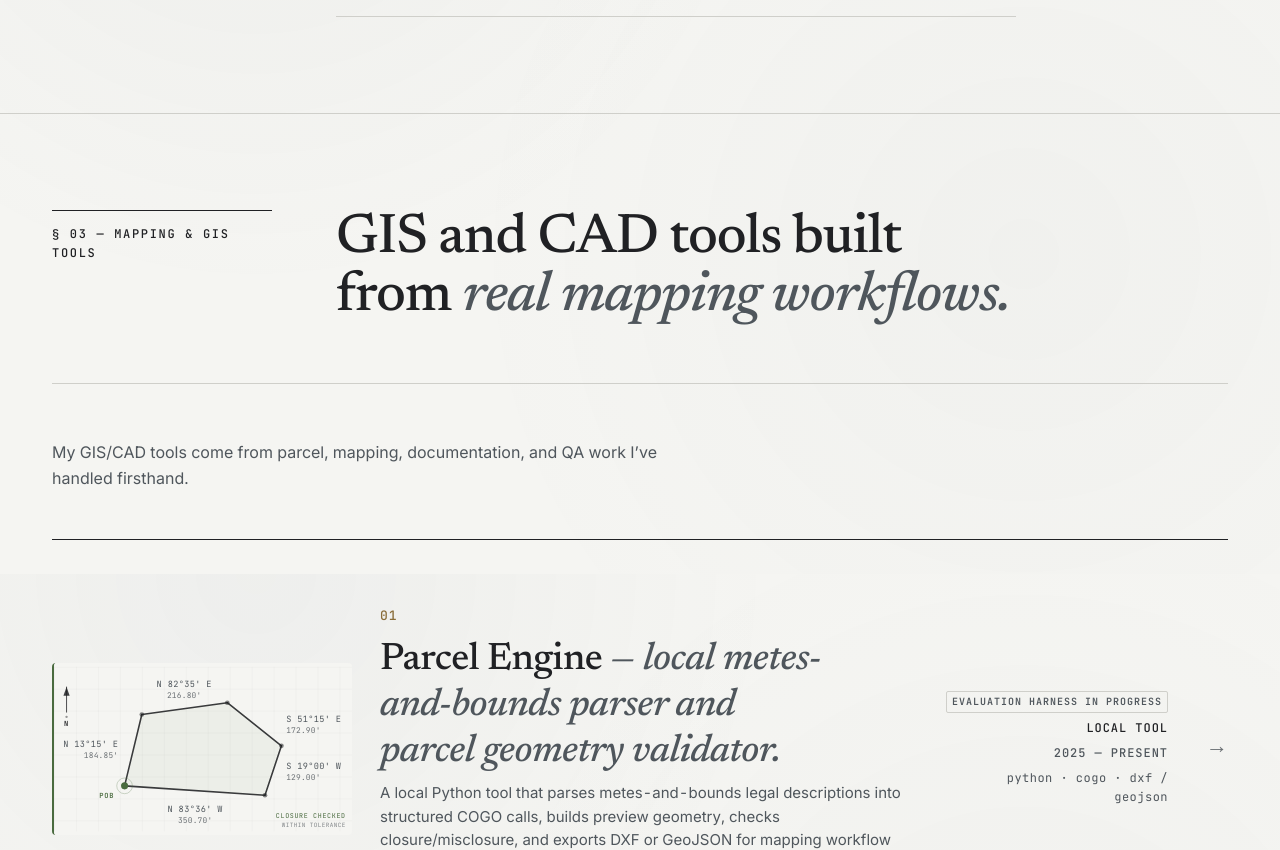
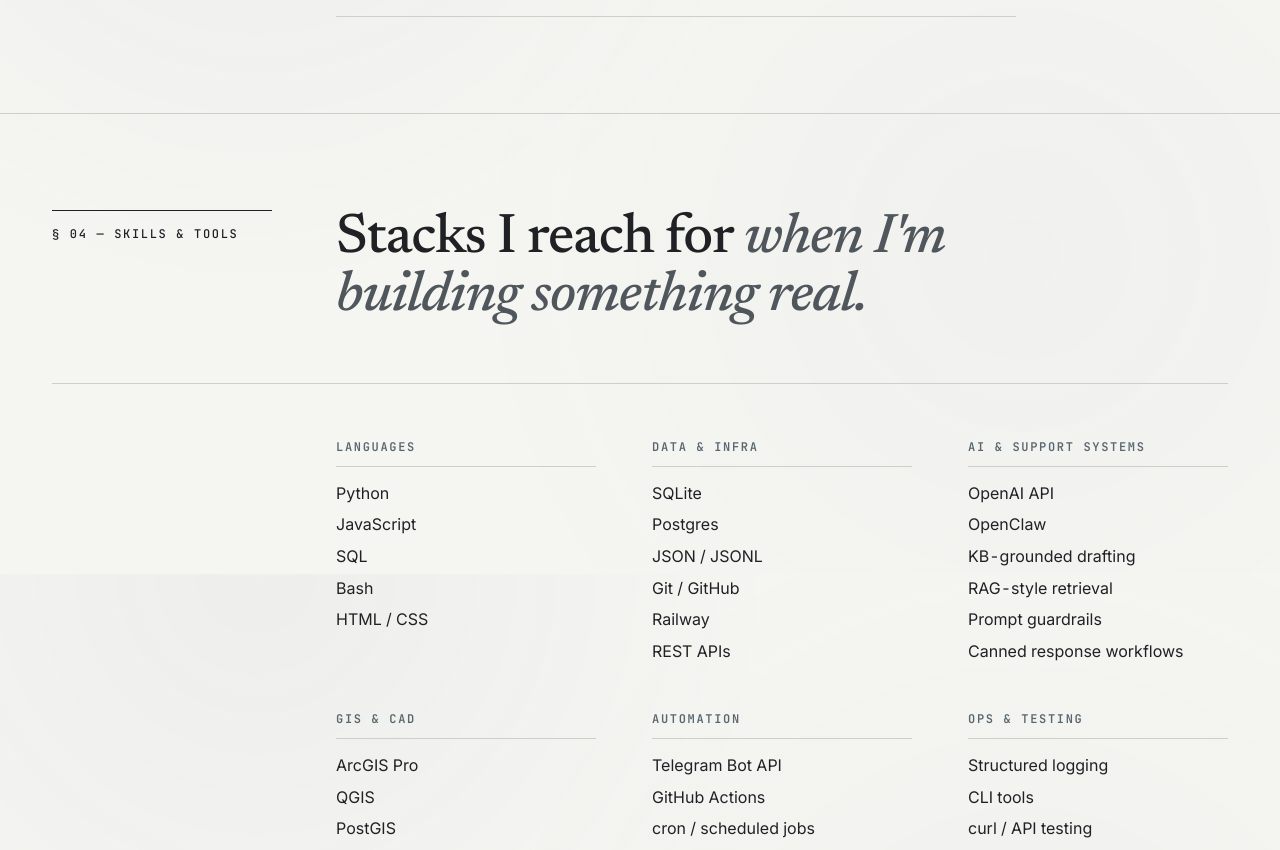
Before and after one commit to chrisrivero-dev/crvro-portfolio, a React (Vite) app: page / in a window 1280 px wide. Shown: the part 8226-9076 px from the top of the page. Built offline with nearby package versions, Linux system fonts and the light colour scheme.

Commit message:
Remove duplicate Parcel Engine homepage section

```diff
--- a/src/App.jsx
+++ b/src/App.jsx
@@ -4,7 +4,6 @@ import Hero from "./components/Hero.jsx";
 import BuilderTelemetry from "./components/BuilderTelemetry.jsx";
 import ProjectWorld from "./components/ProjectWorld.jsx";
 import About from "./components/About.jsx";
-import GISProjects from "./components/GISProjects.jsx";
 import Skills from "./components/Skills.jsx";
 import Contact from "./components/Contact.jsx";
 import Footer from "./components/Footer.jsx";
@@ -249,7 +248,6 @@ export default function App() {
         <BuilderTelemetry />
         <ProjectWorld />
         <About />
-        <GISProjects />
         <Skills />
         <Contact />
       </main>
```
